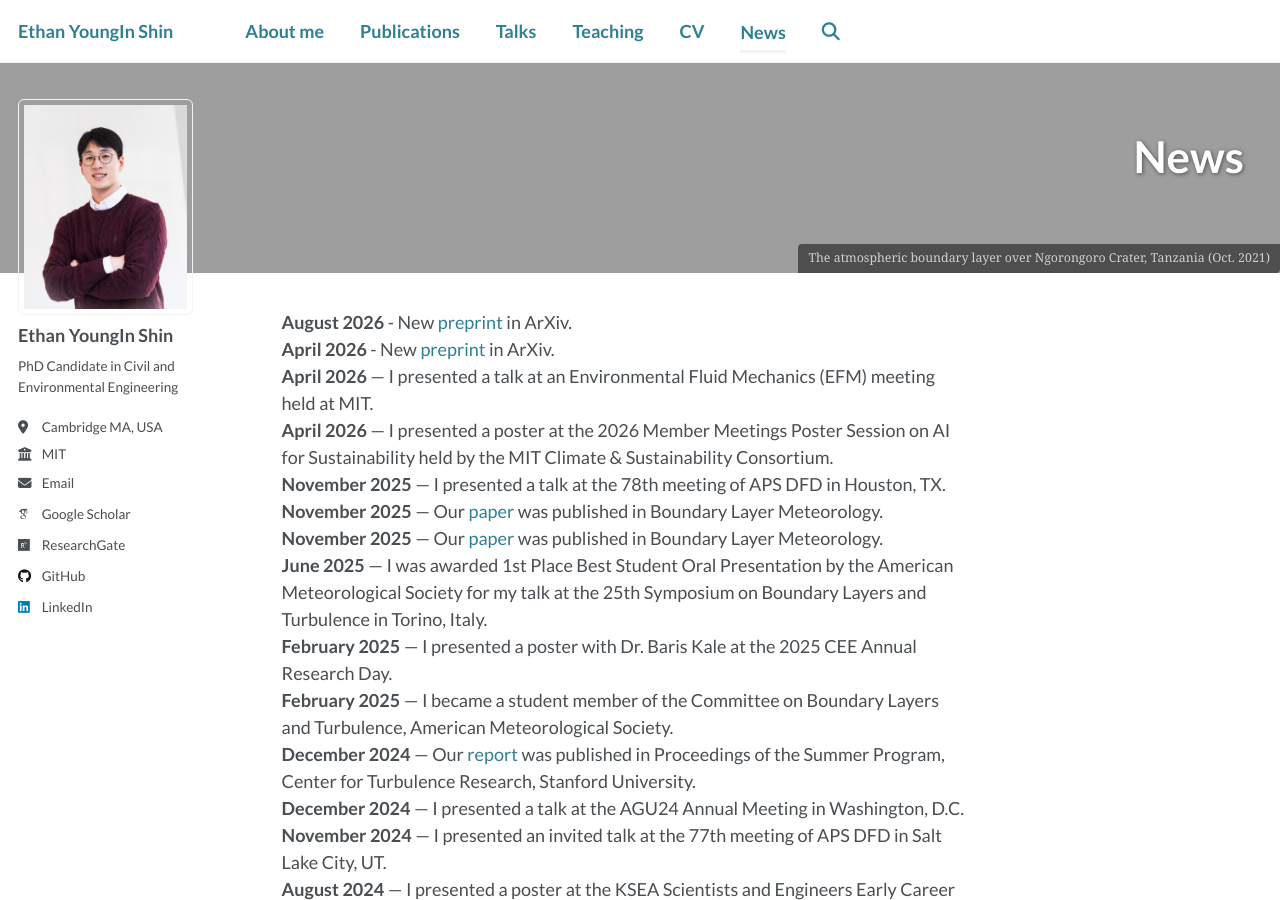
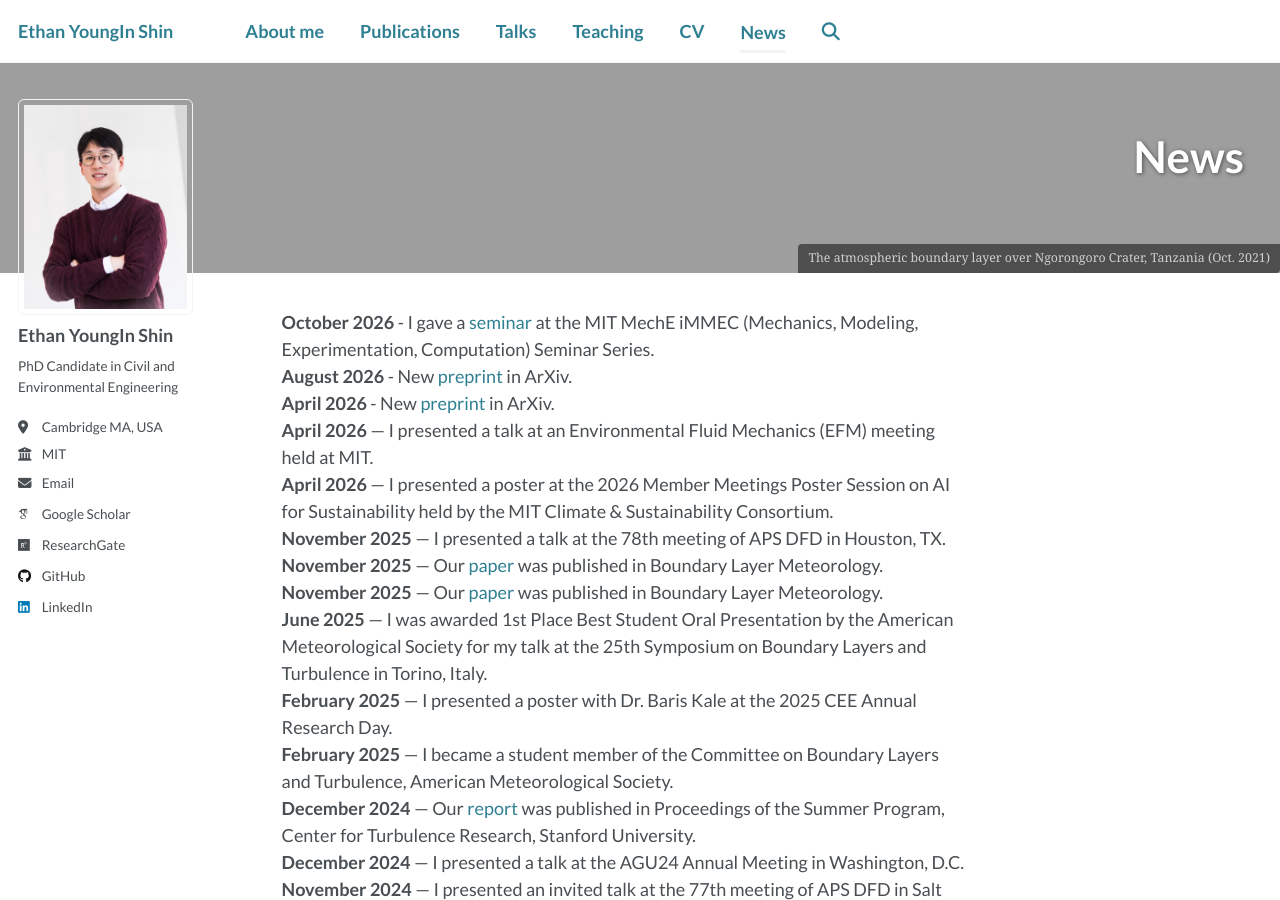
Before and after one commit to duddlshin/duddlshin.github.io, a Jekyll site: the page built from _pages/news.md, in a window 1280 px wide and 900 px high. Built offline with Jekyll 4.4.1, drawn with Linux system fonts in a browser that asks for light colours; some web fonts are replaced.

Commit message:
Update news

```diff
--- a/_pages/news.md
+++ b/_pages/news.md
@@ -6,6 +6,7 @@ author_profile: true
 
 {% include base_path %}
 
+**October 2026** - I gave a [seminar](https://calendar.mit.edu/event/immec-seminar-with-fan-liu-and-ethan-shin) at the MIT MechE iMMEC (Mechanics, Modeling, Experimentation, Computation) Seminar Series.<br>
 **August 2026** - New [preprint](https://doi.org/10.48550/arXiv.2608.21549) in ArXiv.<br>
 **April 2026** - New [preprint](https://doi.org/10.48550/arXiv.2604.19500) in ArXiv.<br>
 **April 2026** — I presented a talk at an Environmental Fluid Mechanics (EFM) meeting held at MIT.<br>
```
